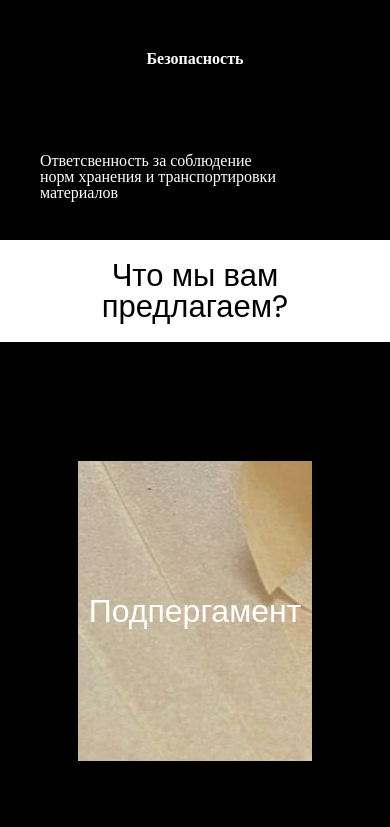
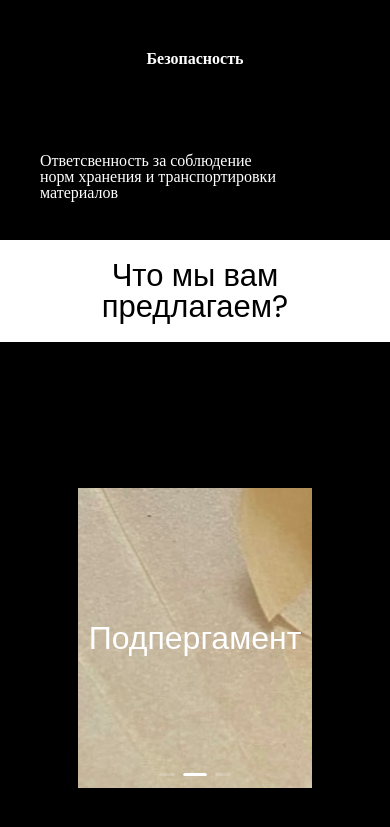
Before and after one commit to SatoruFF/AliansCommerce, a React (Vite) app: page /welcome in a window 390 px wide. Shown: the part 2716-3543 px from the top of the page. Built offline with nearby package versions, Linux system fonts and the light colour scheme.

Commit message:
somefixes

```diff
--- a/src/pages/Welcome.jsx
+++ b/src/pages/Welcome.jsx
@@ -83,9 +83,6 @@ const Welcome = () => {
               <div>
                 <h3 className='carousel__item three'>Эколин</h3>
               </div>
-              <div>
-                <h3 className='carousel__item four'>Упаковочная бумага</h3>
-              </div>
             </Carousel>
           </div>
         </div>
--- a/src/style/welcome.scss
+++ b/src/style/welcome.scss
@@ -161,10 +161,6 @@
         .three {
             background: url('../assets/paper/5/1.jpg') no-repeat center center;
         }
-
-        .four {
-            background: url('../assets/paper/4/1.jpg') no-repeat center center;
-        }
     }
 }
 
@@ -189,7 +185,7 @@
         }
     }
     .about {
-        height: auto;
+        height: auto !important;
     }
     .privilege {
         height: auto;
@@ -200,6 +196,18 @@
     .priv__item {
         margin-top: 30px;
     }
+
+    .carousel__space {
+        height: 100%;
+    }
+
+    .carousel {
+        margin-top: 15px;
+        margin-bottom: 15px;
+        overflow: hidden;
+        height: auto !important;
+    }
+
     .priv__item {
         p {
             padding: 20px;
```
